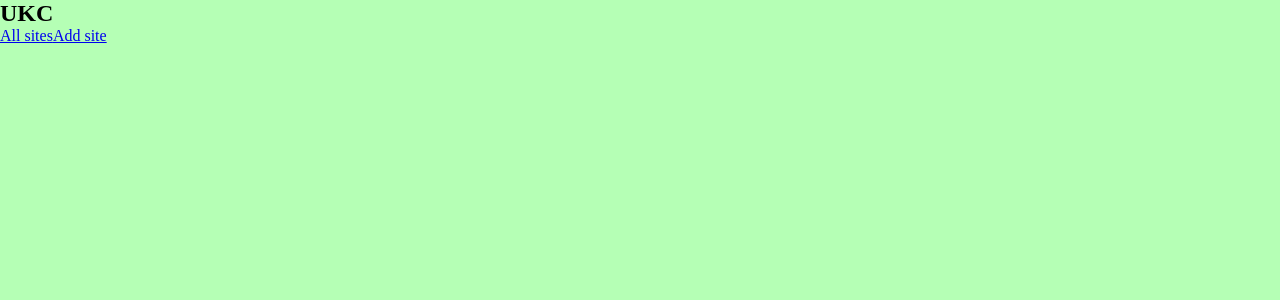
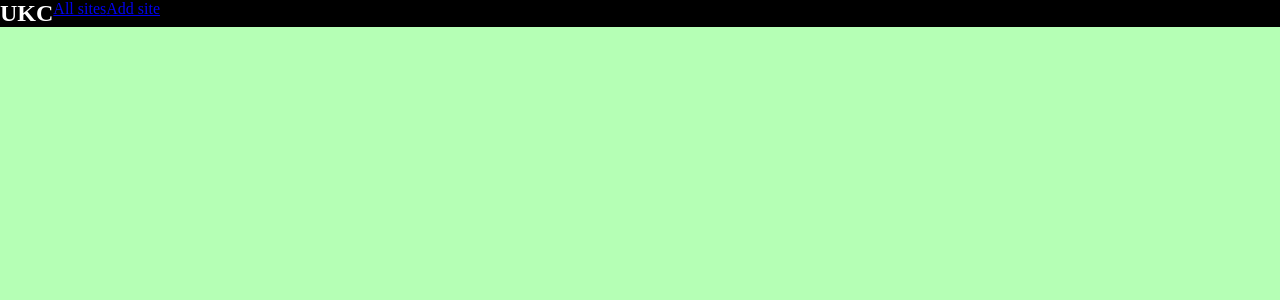
Before and after one commit to David-Delahaye/UKH, a React (Create React App) app in the folder client/: page / in a window 1280 px wide. Shown: the top 300 px of the page. Built offline with nearby package versions, Linux system fonts and the light colour scheme.

Commit message:
define nav

```diff
--- a/client/public/styles/main.css
+++ b/client/public/styles/main.css
@@ -10,4 +10,13 @@
   width: 100%;
   height: 100vh;
 }
+
+nav {
+  background-color: black;
+  color: white;
+  width: 100%;
+  display: -webkit-box;
+  display: -ms-flexbox;
+  display: flex;
+}
 /*# sourceMappingURL=main.css.map */
--- a/client/public/styles/main.scss
+++ b/client/public/styles/main.scss
@@ -9,3 +9,10 @@
     width: 100%;
     height: 100vh;
 }
+
+nav{
+    background-color: black;
+    color: white;
+    width: 100%;
+    display: flex;
+}
```
Also changed, not shown: 2 other files (tests, documents, lock files or other folders).
